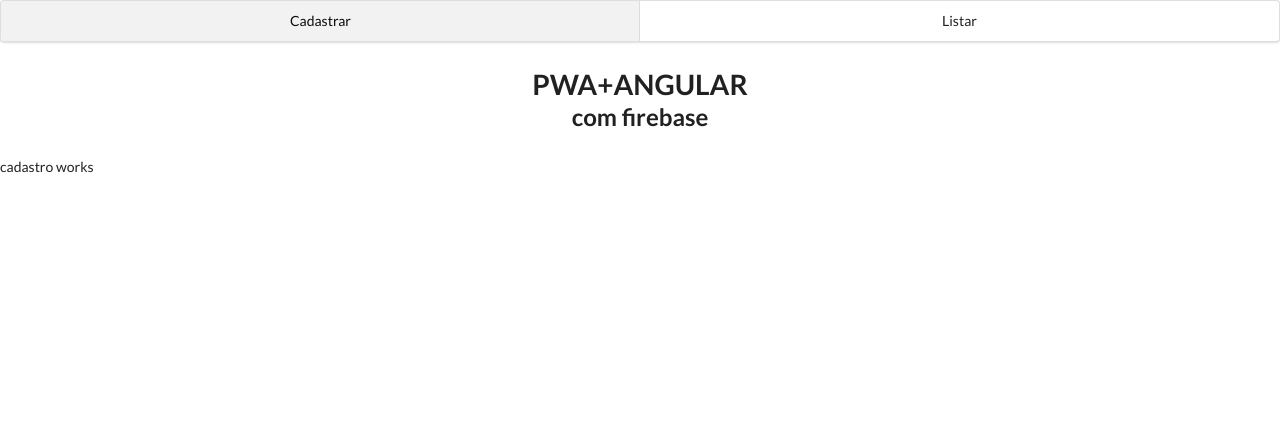
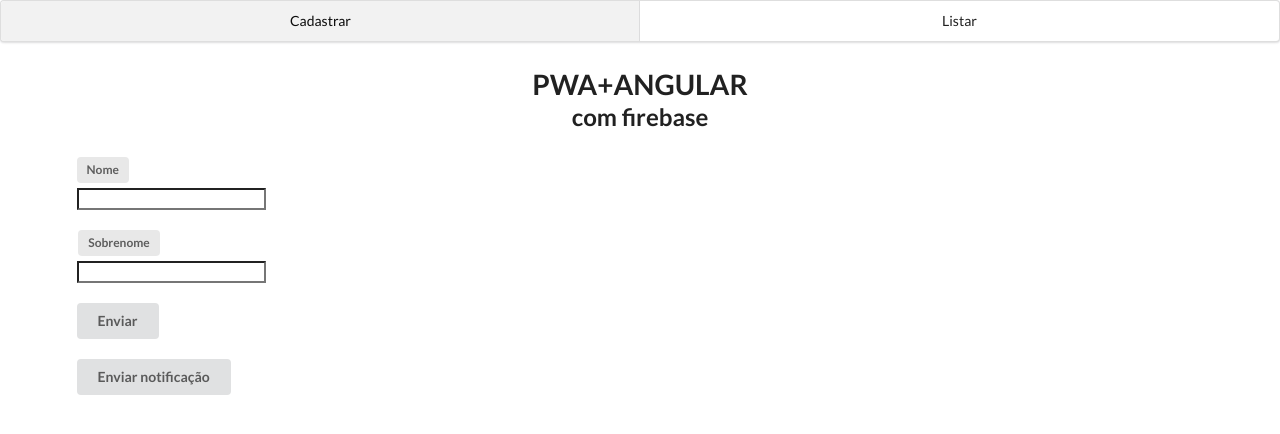
Before and after one commit to cerdeloma/pwa-angular, an Angular app: page /cadastro in a window 1280 px wide. Shown: the top 434 px of the page. Built offline with nearby package versions, Linux system fonts and the light colour scheme.

Commit message:
adding service

```diff
--- a/src/app/components/cadastro/cadastro.component.html
+++ b/src/app/components/cadastro/cadastro.component.html
@@ -1 +1,22 @@
-<p>cadastro works</p>
+<div class="ui container">
+    <form [formGroup]="formDados" (ngSubmit)="submitForm()">
+        <label class="ui label" for="nome">Nome</label>
+        <br>
+        <input class="ui input" type="text" formControlName="nome">
+
+        <br>
+        <br>
+
+        <label class="ui label" for="sobrenome">Sobrenome</label>
+        <br>
+        <input class="ui input" type="text" formControlName="sobrenome">
+
+        <br>
+        <br>
+        <button class="ui button" type="submit">Enviar</button>
+
+        <br>
+        <br>
+        <button class="ui button">Enviar notificação</button>
+    </form>
+</div>
--- a/src/app/components/cadastro/cadastro.component.ts
+++ b/src/app/components/cadastro/cadastro.component.ts
@@ -1,4 +1,6 @@
 import { Component, OnInit } from '@angular/core';
+import { FormBuilder, FormControl, FormGroup } from '@angular/forms';
+import { AppServicesService } from 'src/app/services/app-services.service';
 
 @Component({
   selector: 'app-cadastro',
@@ -7,9 +9,29 @@
 })
 export class CadastroComponent implements OnInit {
 
-  constructor() { }
+  formDados!: FormGroup;
+
+  constructor(
+    private fb: FormBuilder,
+    private appService: AppServicesService,
+  ) { }
 
   ngOnInit(): void {
+    this.formDados = this.fb.group({
+      nome: null,
+      sobrenome: null
+    });
+  }
+
+  submitForm() {
+    const body = {
+      nome: this.formDados.get('nome')?.value,
+      sobrenome: this.formDados.get('sobrenome')?.value
+    }
+    this.appService.postForm(body).subscribe(
+      () => {console.log('enviado com sucesso')}
+    );
+    console.log(this.formDados.value);
   }
 
 }
--- a/src/app/components/listar/listar.component.html
+++ b/src/app/components/listar/listar.component.html
@@ -1 +1,5 @@
-<p>listar works!</p>
+<div class="ui container">
+    <div class="ui list" *ngFor="let dado of dados">
+        <div class="item">{{ dado.nome}} {{dado.sobrenome}}</div>
+    </div>
+</div>
--- a/src/app/components/listar/listar.component.ts
+++ b/src/app/components/listar/listar.component.ts
@@ -1,4 +1,7 @@
 import { Component, OnInit } from '@angular/core';
+import { map } from 'rxjs/operators';
+import { NomeSobrenome } from 'src/app/models/Nome-Sobrenome';
+import { AppServicesService } from 'src/app/services/app-services.service';
 
 @Component({
   selector: 'app-listar',
@@ -7,9 +10,18 @@
 })
 export class ListarComponent implements OnInit {
 
-  constructor() { }
+  dados: any;
+
+  constructor(private appService: AppServicesService) { }
 
   ngOnInit(): void {
+    this.appService.getData().pipe(
+      map(x => (Object as any).values(x))
+    ).subscribe(
+      (res: any) => {
+        this.dados = res;
+      }
+    )
   }
 
 }
--- /dev/null
+++ b/src/app/models/Nome-Sobrenome.ts
@@ -0,0 +1,4 @@
+export interface NomeSobrenome {
+    nome: string;
+    sobrenome: string;
+}
--- /dev/null
+++ b/src/app/services/app-services.service.ts
@@ -0,0 +1,21 @@
+import { HttpClient } from '@angular/common/http';
+import { Injectable } from '@angular/core';
+import { map, tap } from 'rxjs/operators';
+
+@Injectable({
+  providedIn: 'root'
+})
+export class AppServicesService {
+
+  private API = 'https://pwa-angular-e6732-default-rtdb.firebaseio.com/';
+
+  constructor(private http: HttpClient) { }
+
+  postForm(body: any) {
+    return this.http.post(`${this.API}contato.json`, body);
+  }
+
+  getData() {
+    return this.http.get(`${this.API}/contato.json`);
+  }
+}
```
Also changed, not shown: 1 other file (tests, documents, lock files or other folders).
